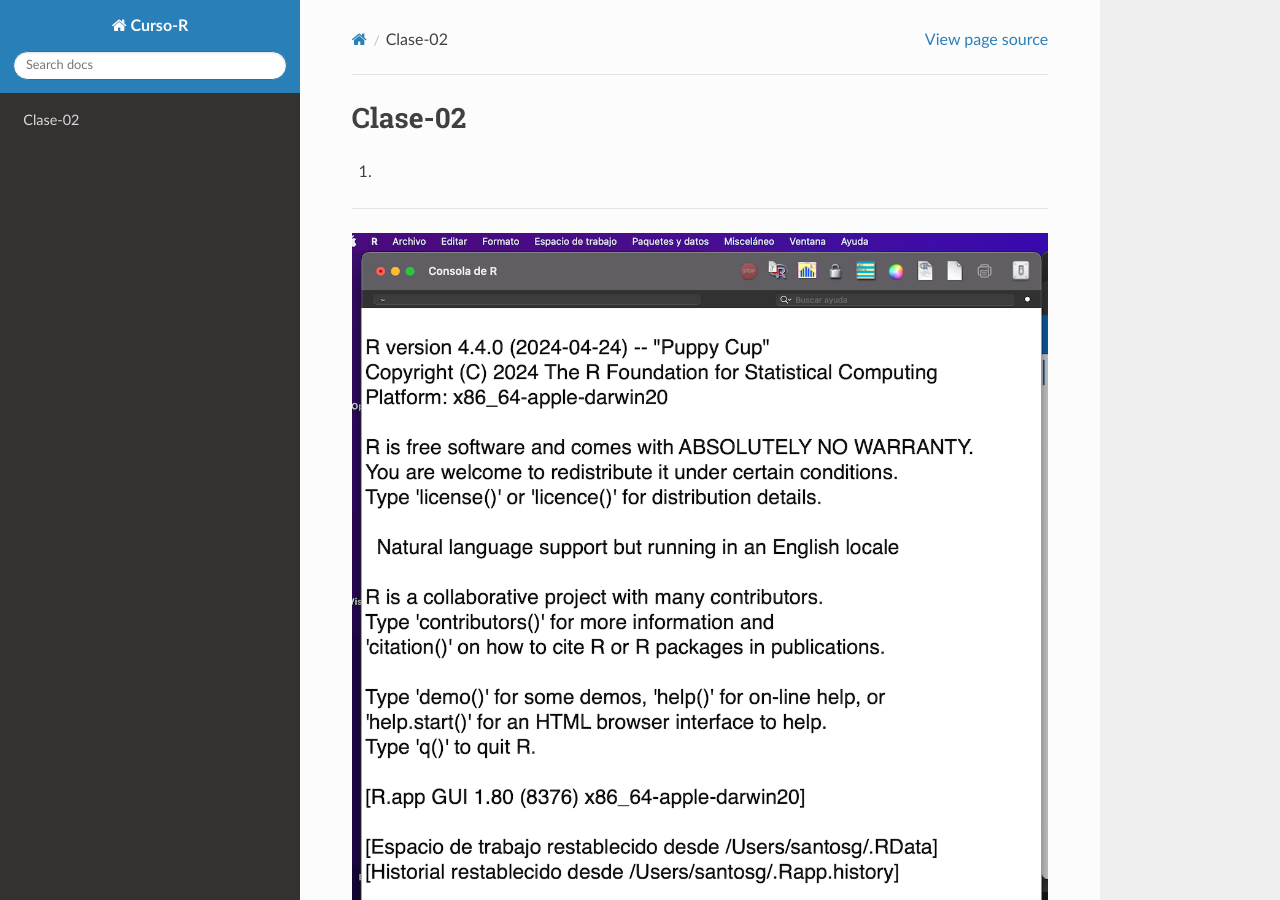
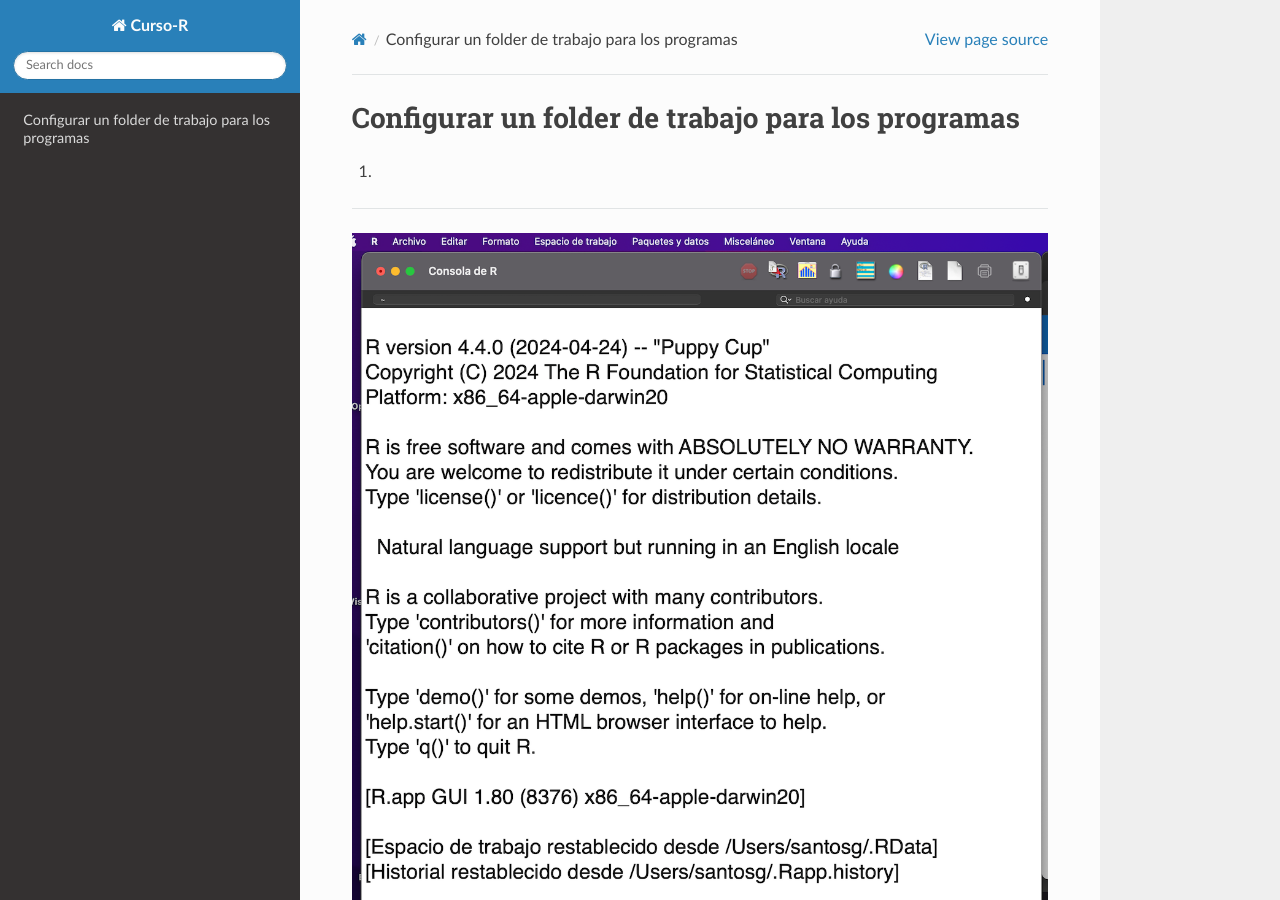
Before and after one commit to matecom57/santosg57-curso-r, a Sphinx documentation site: the page built from docs/source/Clase-02/configurar-directorio-r.rst, in a window 1280 px wide and 900 px high. Built offline with Sphinx 7.4.7 and the Read the Docs theme 3.1.0, drawn with Linux system fonts in a browser that asks for light colours.

Commit message:
Test comité

```diff
--- a/docs/source/Clase-02/clase-02.rst
+++ b/docs/source/Clase-02/clase-02.rst
@@ -40,4 +40,4 @@
 
    mean(x)
 
-:doc:`configurar_folder`
+:doc:`configurar-directorio-r`
--- a/docs/source/Clase-02/configurar-directorio-r.rst
+++ b/docs/source/Clase-02/configurar-directorio-r.rst
@@ -1,5 +1,5 @@
-Clase-02
-========
+Configurar un folder de trabajo para los programas
+===============================
 
 1.
 
```
Also changed, not shown: 1 other file.
